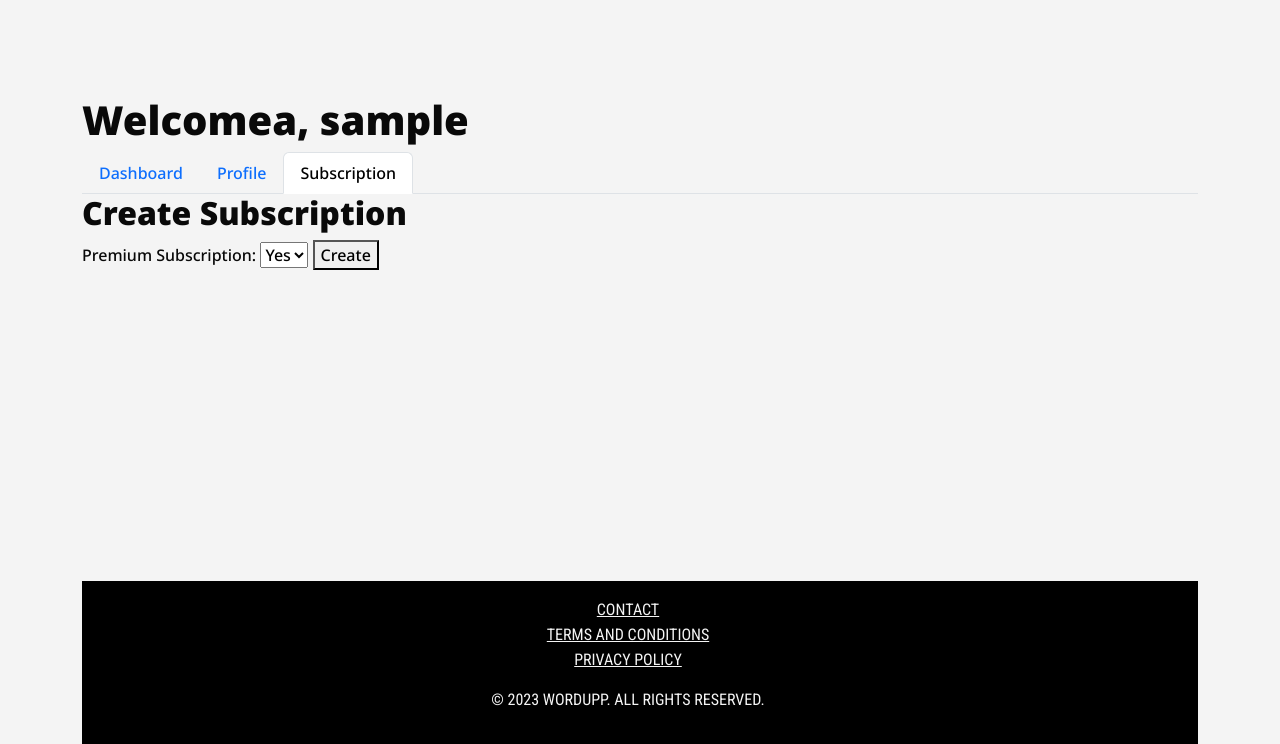
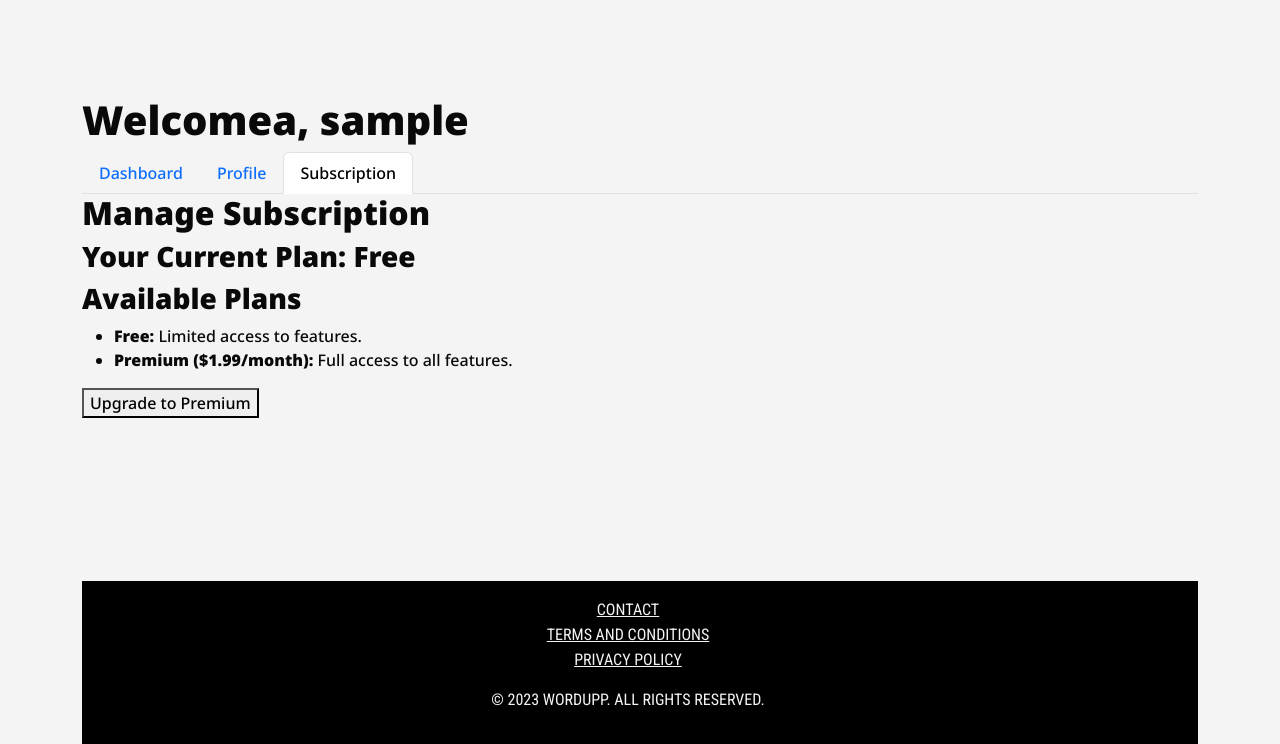
Before and after one commit to antoniodegou/mod4-wordupp1, a Django app: page /subscription/dashboard/ in a window 1280 px wide, after a click on "Subscription". Shown: the part 56-800 px from the top of the page. Run offline with Django 4.2, Linux system fonts and the light colour scheme; the visitor is signed in with stand-in values (Sample User, id 1); data that the repository does not hold is empty; some libraries are stand-ins or nearby versions.

Commit message:
changed the pane in premium payments front end. starting to follow plan of subscription

```diff
--- a/subscription/templates/user_dashboard.html
+++ b/subscription/templates/user_dashboard.html
@@ -41,17 +41,25 @@
 
   <!-- Subscription Tab -->
   <div class="tab-pane fade" id="subscription" role="tabpanel" aria-labelledby="subscription-tab">
-    <h2>Create Subscription</h2>
-    <form method="post">
-      {% csrf_token %}
-      <label for="is_premium">Premium Subscription:</label>
-      <select name="is_premium" id="is_premium">
-        <option value="True">Yes</option>
-        <option value="False">No</option>
-      </select>
-      <button type="submit">Create</button>
-    </form>
+    <h2>Manage Subscription</h2>
+
+    <!-- Display Current Subscription Status -->
+    <h3>Your Current Plan: {% if user.subscription.is_premium %}Premium{% else %}Free{% endif %}</h3>
+
+    <!-- List of Available Plans -->
+    <h3>Available Plans</h3>
+    <ul>
+      <li><strong>Free:</strong> Limited access to features.</li>
+      <li><strong>Premium ($1.99/month):</strong> Full access to all features.</li>
+    </ul>
+
+    <!-- Upgrade/Downgrade Options -->
+    {% if user.subscription.is_premium %}
+      <button id="downgrade-button">Downgrade to Free</button>
+    {% else %}
+      <button id="upgrade-button">Upgrade to Premium</button>
+    {% endif %}
+
   </div>
-</div>
 
 {% endblock %}
```
